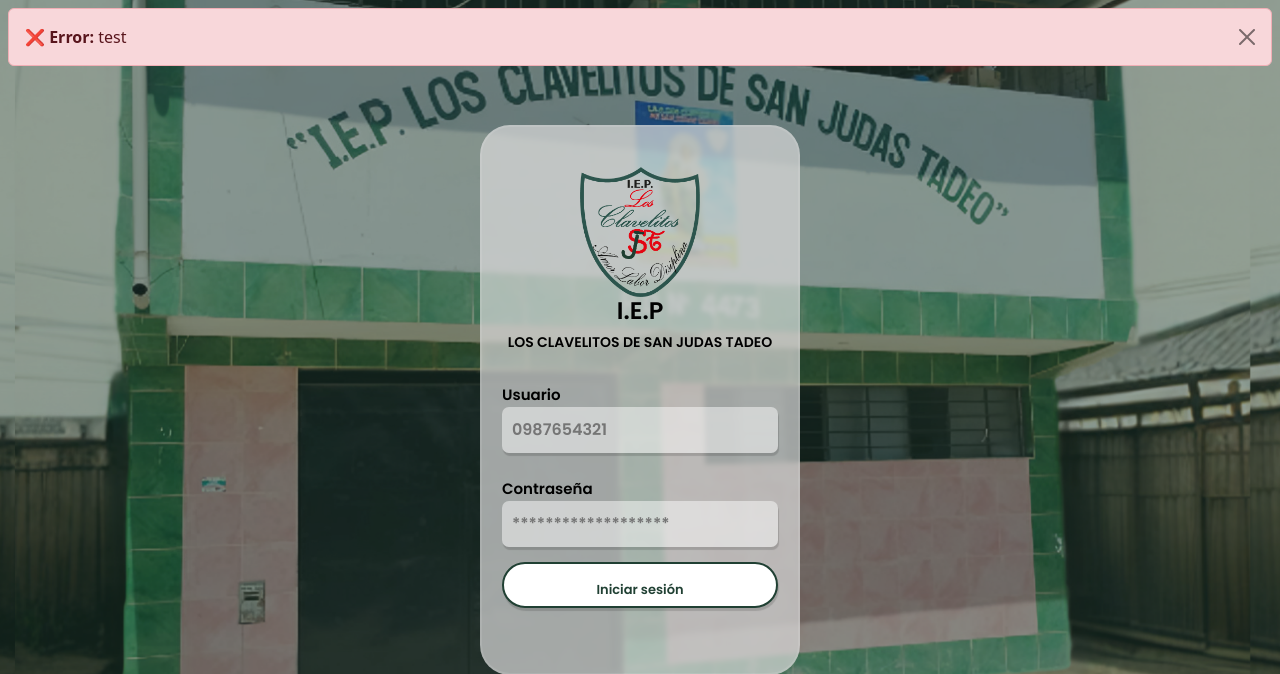
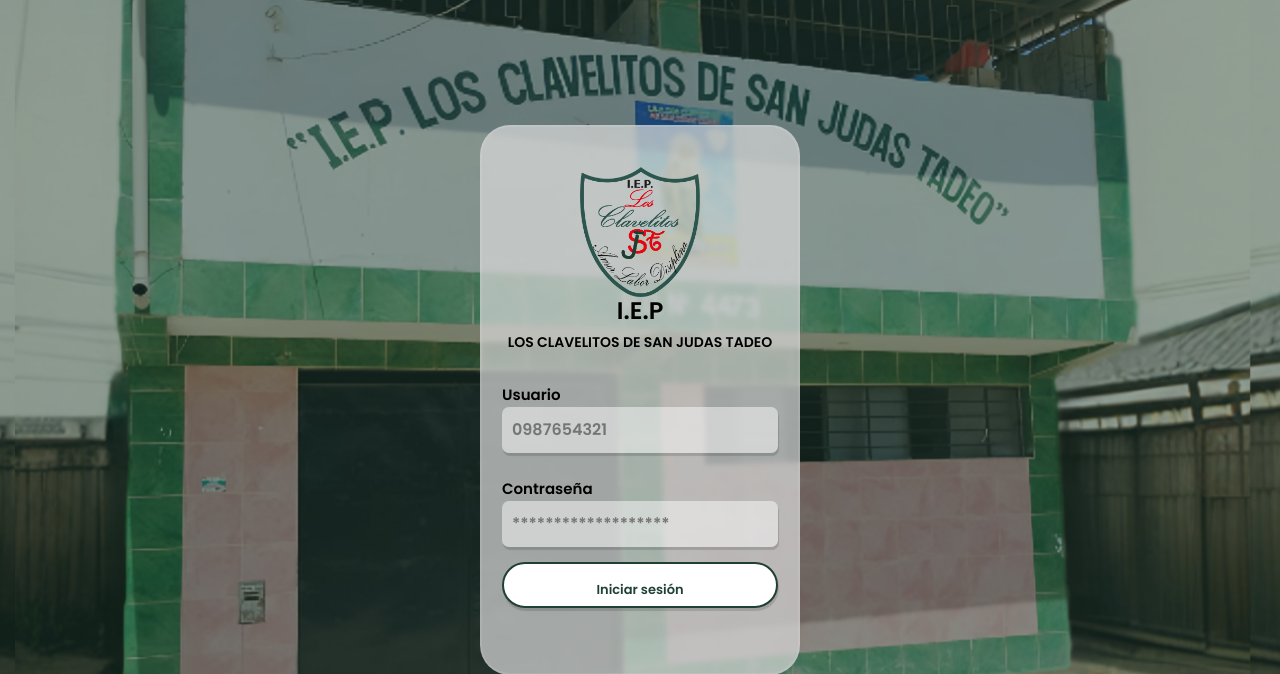
Before and after one commit to Letalandroid/web_direccion, a PHP site: page /login in a window 1280 px wide. Shown: the top 674 px of the page. Run offline with PHP 8.4, Linux system fonts and the light colour scheme.

Commit message:
✅ Fix error succes

```diff
--- a/views/director/pages/cursos.php
+++ b/views/director/pages/cursos.php
@@ -16,7 +16,7 @@ $error = [
 
 $all_courses = Cursos::getAll();
 
-if ($all_courses['error']) {
+if (isset($all_courses['error'])) {
 	$error['status'] = true;
 	$error['message'] = $all_courses['message'];
 }
--- a/views/login/pages/home.php
+++ b/views/login/pages/home.php
@@ -83,7 +83,7 @@ if (isset($_POST['login'])) {
 </head>
 
 <body>
-    <?php if (isset($error['status'])) { ?>
+    <?php if ($error['status']) { ?>
         <div class="alert alert-danger alert-dismissible fade show m-2" role="alert">
             <strong>❌ Error:</strong> <?= $error['message'] ?>
             <button type="button" class="btn-close" data-bs-dismiss="alert" aria-label="Close"></button>
```
